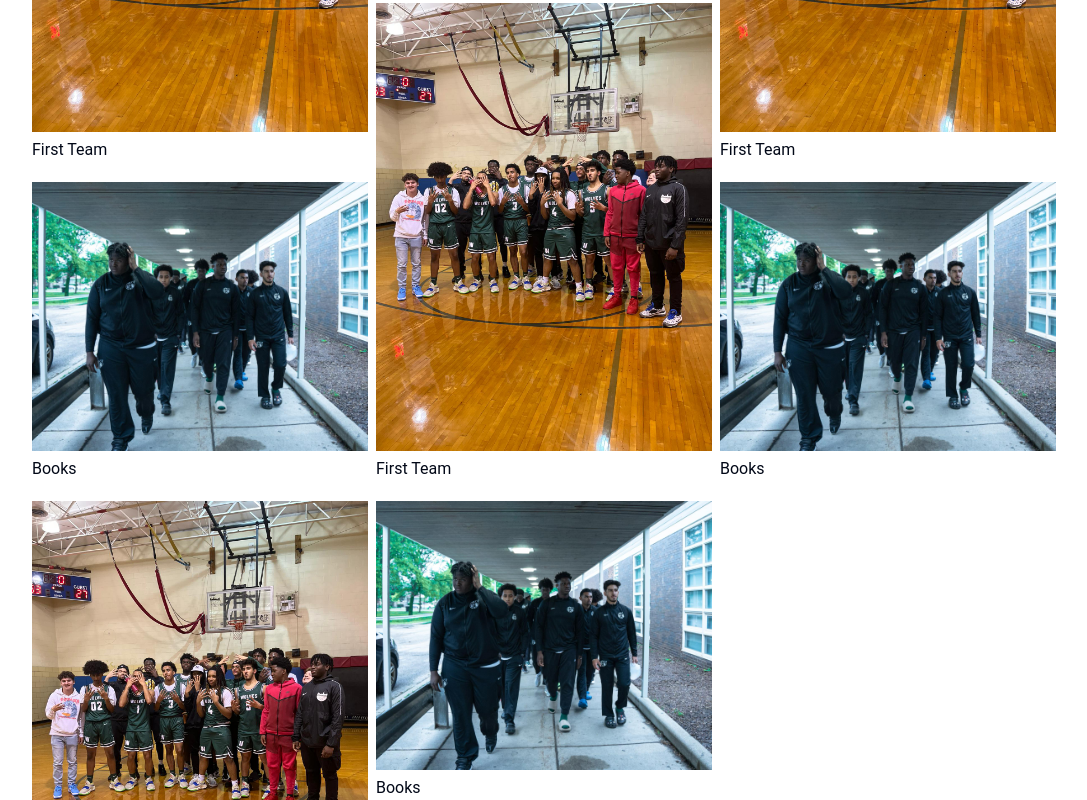
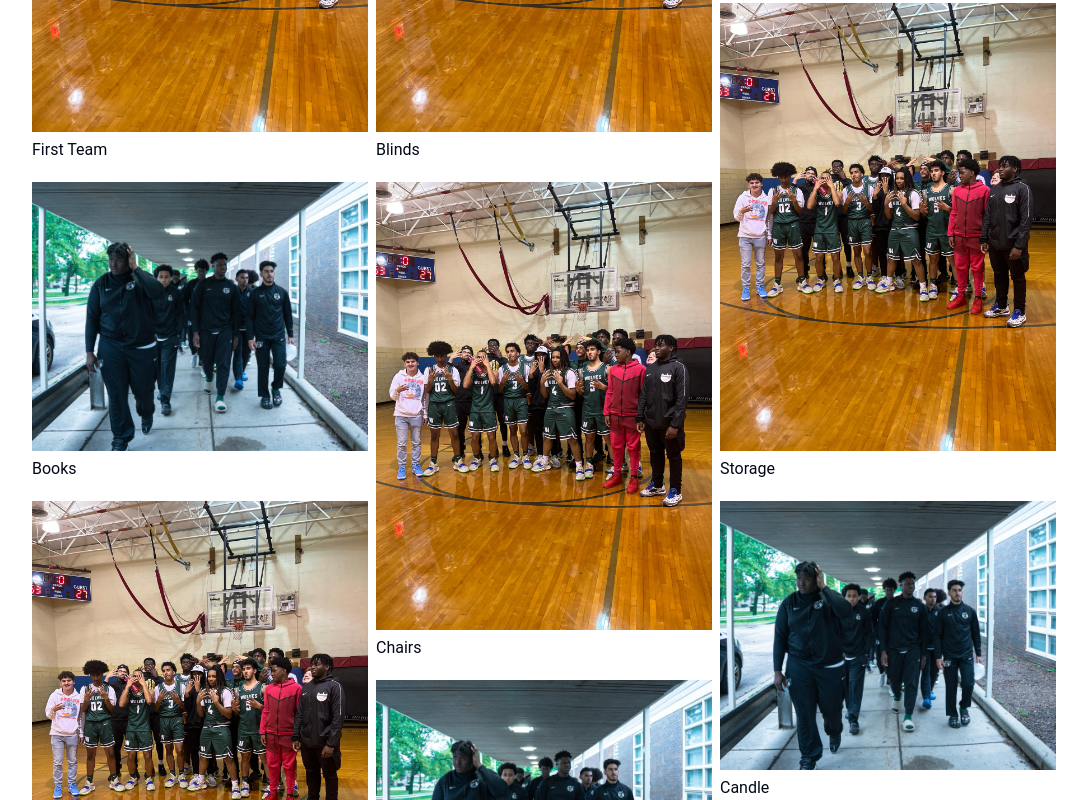
Before and after one commit to solidad1234/AAU-basketball-team, a Next.js app: page /team/2018 in a window 1280 px wide. Shown: the part 460-1260 px from the top of the page, without its empty margins (96-1183 px from the left). Built offline with nearby package versions, Linux system fonts and the light colour scheme.

Commit message:
modifying team page

```diff
--- a/src/app/team/2018/page.js
+++ b/src/app/team/2018/page.js
@@ -10,29 +10,11 @@ import TextField from '@mui/material/TextField';
 export default function TitlebarBelowMasonryImageList() {
   const [mode, setMode] = React.useState('view'); // 'view', 'changeImage', or 'changeDescription'
   const [selectedItemIndex, setSelectedItemIndex] = React.useState(null);
-  const [imageStates, setImageStates] = React.useState(() => {
-    if (typeof window !== 'undefined') {
-      const savedData = localStorage.getItem('imageStates');
-      return savedData ? JSON.parse(savedData) : itemData.map(item => ({
-        ...item,
-        imageUrl: item.img,
-        description: item.title,
-      }));
-    } else {
-      // If it's not in the browser environment, return default item data
-      return itemData.map(item => ({
-        ...item,
-        imageUrl: item.img,
-        description: item.title,
-      }));
-    }
-  });
-
-  const saveToLocalStorage = (newStates) => {
-    if (typeof window !== 'undefined') {
-      localStorage.setItem('imageStates', JSON.stringify(newStates));
-    }
-  };
+  const [imageStates, setImageStates] = React.useState(itemData.map(item => ({
+    ...item,
+    imageUrl: item.img,
+    description: item.title,
+  })));
 
   const handleModeToggle = (index) => {
     setSelectedItemIndex(index);
@@ -45,11 +27,11 @@ export default function TitlebarBelowMasonryImageList() {
       if (file) {
         const reader = new FileReader();
         reader.onloadend = () => {
-          const newStates = imageStates.map((item, index) =>
-            index === selectedItemIndex ? { ...item, imageUrl: reader.result } : item
-          );
-          setImageStates(newStates);
-          saveToLocalStorage(newStates);
+          setImageStates(prevStates => {
+            const newStates = [...prevStates];
+            newStates[selectedItemIndex].imageUrl = reader.result;
+            return newStates;
+          });
           setMode('view');
         };
         reader.readAsDataURL(file);
@@ -59,11 +41,11 @@ export default function TitlebarBelowMasonryImageList() {
 
   const handleDescriptionChange = (e) => {
     if (selectedItemIndex !== null) {
-      const newStates = imageStates.map((item, index) =>
-        index === selectedItemIndex ? { ...item, description: e.target.value } : item
-      );
-      setImageStates(newStates);
-      saveToLocalStorage(newStates);
+      setImageStates(prevStates => {
+        const newStates = [...prevStates];
+        newStates[selectedItemIndex].description = e.target.value;
+        return newStates;
+      });
     }
   };
 
@@ -129,27 +111,42 @@ const itemData = [
   },
   {
     img: '/images/team2.jpeg',
-    title: 'First Team',
+    title: 'Sink',
   },
   {
     img: '/images/team3.jpeg',
-    title: 'Books',
+    title: 'Kitchen',
   },
   {
     img: '/images/team2.jpeg',
-    title: 'First Team',
+    title: 'Blinds',
+  },
+  {
+    img: '/images/team2.jpeg',
+    title: 'Chairs',
   },
   {
     img: '/images/team3.jpeg',
-    title: 'Books',
+    title: 'Laptop',
   },
   {
     img: '/images/team2.jpeg',
-    title: 'First Team',
+    title: 'Doors',
   },
   {
     img: '/images/team3.jpeg',
-    title: 'Books',
+    title: 'Coffee',
   },
-
+  {
+    img: '/images/team2.jpeg',
+    title: 'Storage',
+  },
+  {
+    img: '/images/team3.jpeg',
+    title: 'Candle',
+  },
+  {
+    img: '/images/team2.jpeg',
+    title: 'Coffee table',
+  },
 ];
```
